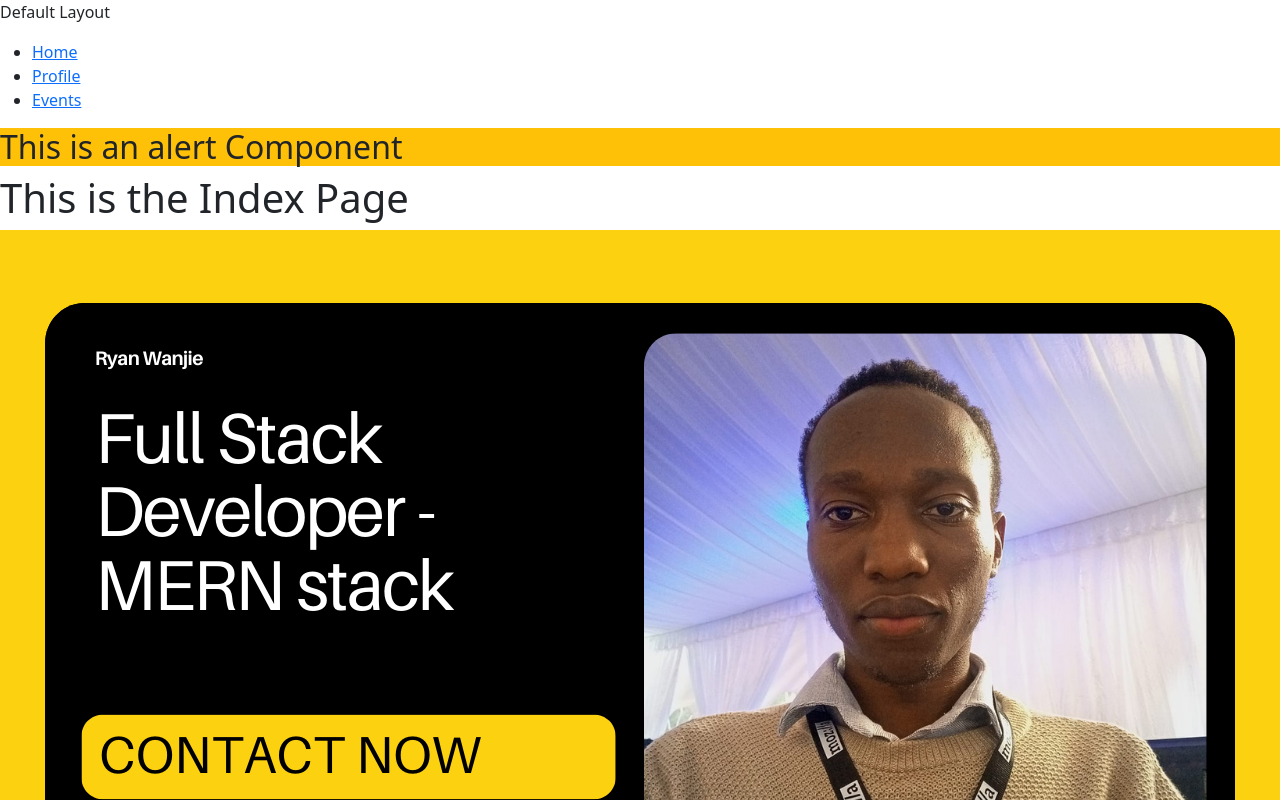
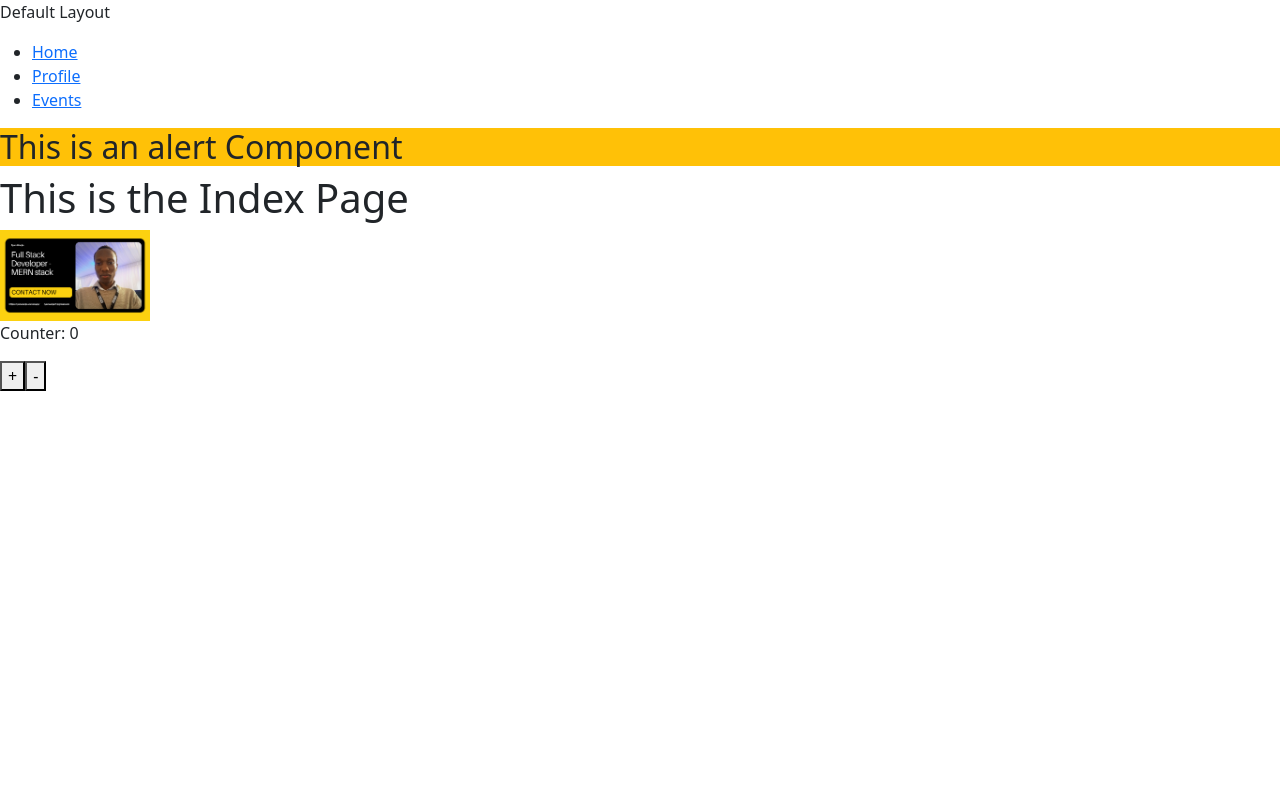
Before and after one commit to Wanjie-Ryan/Nuxt-Starter, a Nuxt app: page / in a window 1280 px wide. Shown: the top 800 px of the page. Built offline with nearby package versions, Linux system fonts and the light colour scheme.

Commit message:
useState in nuxt

```diff
--- /dev/null
+++ b/composables/useCounter.js
@@ -0,0 +1,10 @@
+export const useCounter = ()=>{
+    const counter = useState('counter', ()=> 0)
+    const increment = ()=>{
+        counter.value ++
+    }
+    const decrement = ()=>{
+        counter.value --
+    }
+    return {counter, increment, decrement}
+}
--- /dev/null
+++ b/middleware/auth.global.ts
@@ -0,0 +1,3 @@
+export default defineNuxtRouteMiddleware((to,from)=>{
+    console.log('routes', to, from)
+})
--- a/pages/index.vue
+++ b/pages/index.vue
@@ -1,12 +1,20 @@
 <template>
   <Alert />
   <h1>This is the Index Page</h1>
-  <img src="@/assets/pic-1.png" alt="image" />
+  <img src="@/assets/pic-1.png" alt="image" style="width:150px;" />
+  <p>Counter: {{ counter }}</p>
+  <button @click="this.counter++">+</button>
+  <button @click="counter--">-</button>
 </template>
 
 <script>
 import { useUtils } from "~/composables/useUtils";
 export default {
+  data(){
+    return{
+      counter: 0
+    }
+  },
   methods: {
     show() {
       console.log("Hry there");
@@ -15,6 +23,7 @@ export default {
   mounted() {
     console.log("nuxt", this.$nuxt);
     const { sayHello } = useUtils();
+    const counter = useState('counter', ()=> Math.round(Math.random() * 100))
     this.show();
     sayHello();
   },
```
Also changed, not shown: middleware/auth.ts (deleted).
